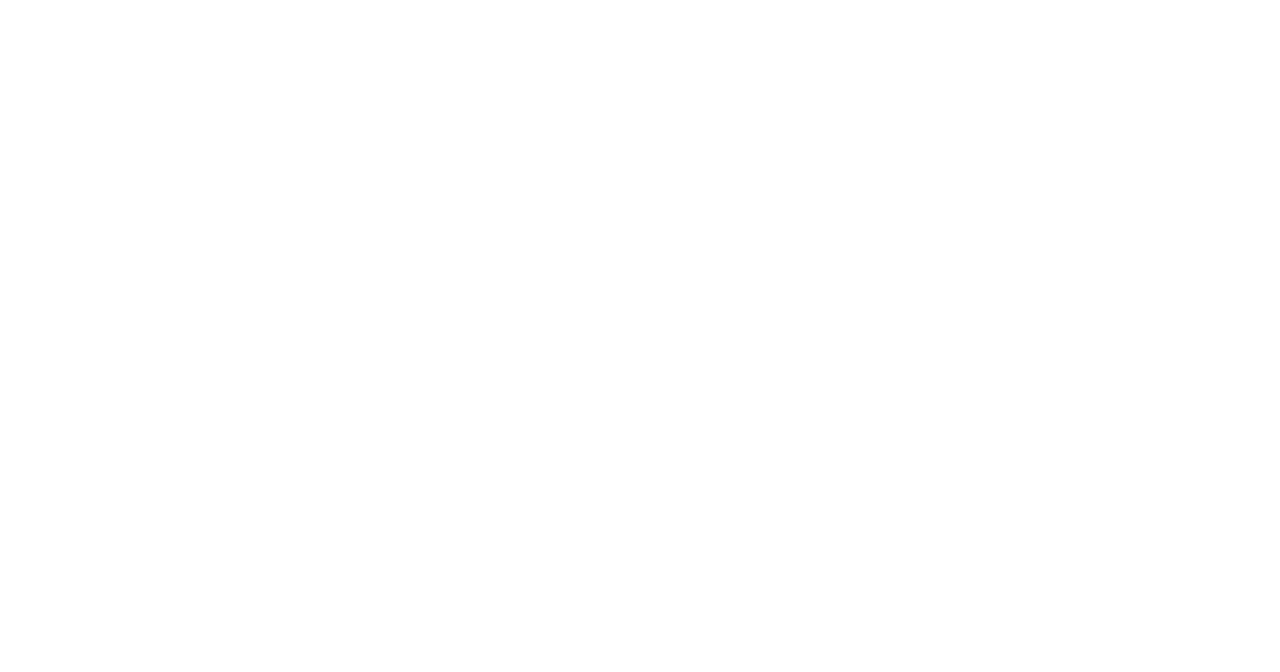
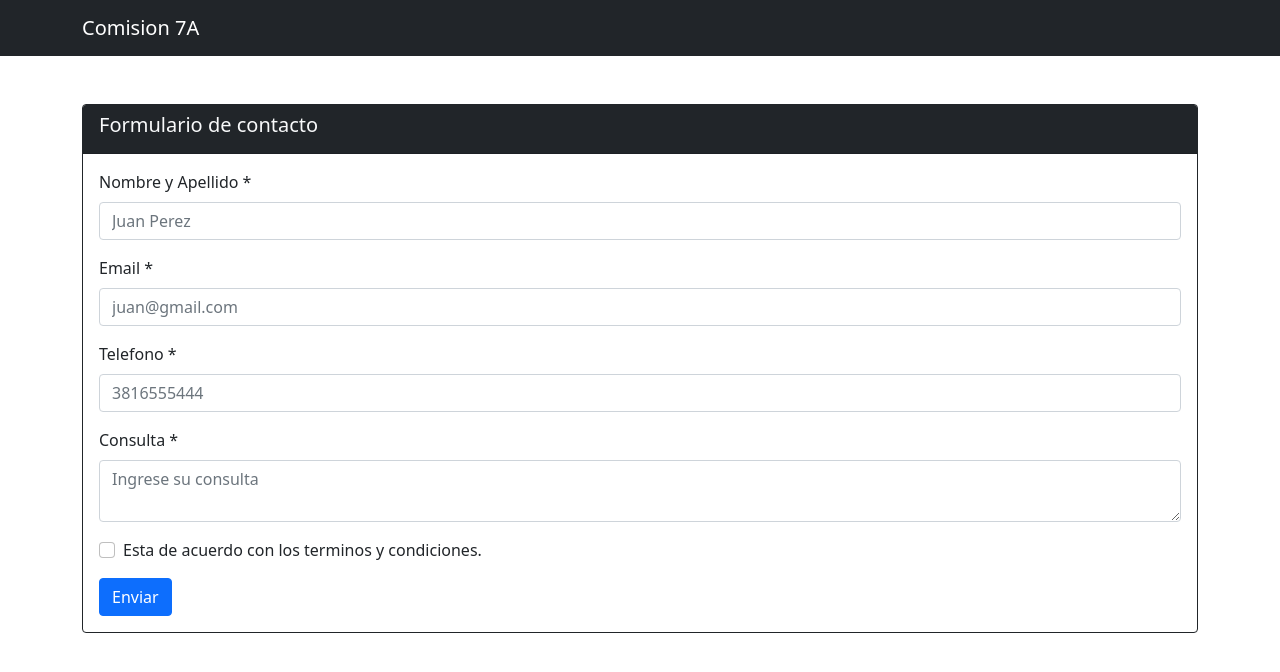
Before and after one commit to earias08/formulario-7a, a plain HTML site: page index.html in a window 1280 px wide. Drawn offline with nearby package versions, Linux system fonts and the light colour scheme.

Commit message:
agregamos el maquetado del formulario

```diff
--- a/index.html
+++ b/index.html
@@ -9,7 +9,67 @@
     <title>Formulario</title>
 </head>
 <body>
+    <header>
+        <nav class="navbar bg-dark navbar-dark">
+            <div class="container">
+                <span class="navbar-brand">Comision 7A</span>
+            </div>
+        </nav>
+    </header>
+    <main class="container">
+        <section class="card my-5 border-dark">
+            <div class="card-header bg-dark text-light">
+                <h5 class="card-title">Formulario de contacto</h5>
+            </div>
+            <div class="card-body">
+                <form>
+                    <div class="mb-3">
+                        <label class="form-label">Nombre y Apellido *</label>
+                        <input type="text" class="form-control" placeholder="Juan Perez" id='nombre'>
 
+                        <div class="invalid-feedback">
+                            Debe ingresar un nombre y apellido
+                        </div>
+                    </div>
+                    <div class="mb-3">
+                        <label class="form-label">Email *</label>
+                        <input type="email" class="form-control" placeholder="juan@gmail.com" id='email'>
+
+                        <div class="invalid-feedback">
+                            Debe ingresar un email valido
+                        </div>
+                    </div>
+                    <div class="mb-3">
+                        <label class="form-label">Telefono *</label>
+                        <input type="number" class="form-control" placeholder="3816555444" id='telefono'>
+
+                        <div class="invalid-feedback">
+                            Debe ingresar un numero de telefono valido
+                        </div>
+                    </div>
+                    <div class="mb-3">
+                        <label class="form-label">Consulta *</label>
+                        <textarea id="consulta" class="form-control" placeholder="Ingrese su consulta"></textarea>
+
+                        <div class="invalid-feedback">
+                            Debe ingresar una consulta de almenos 15 caracteres
+                        </div>
+                    </div>
+                    <div class="mb-3">
+                       <div class="form-check">
+                           <input type="checkbox" id="checkTerminos" class="form-check-input">
+                           <label class="form-check-label">Esta de acuerdo con los terminos y condiciones.</label>
+                           <div class="invalid-feedback">
+                                Debe aceptar los terminos y condiciones del sitio.
+                            </div>
+                       </div>
+                    </div>
+                    <button class="btn btn-primary" type="submit">Enviar</button>
+                </form>
+            </div>
+        </section>
+    </main>
+    <footer></footer>
     <script src="https://cdn.jsdelivr.net/npm/bootstrap@5.0.0-beta1/dist/js/bootstrap.bundle.min.js" integrity="sha384-ygbV9kiqUc6oa4msXn9868pTtWMgiQaeYH7/t7LECLbyPA2x65Kgf80OJFdroafW" crossorigin="anonymous"></script>
     <script src="js/app.js"></script>
 </body>
```
